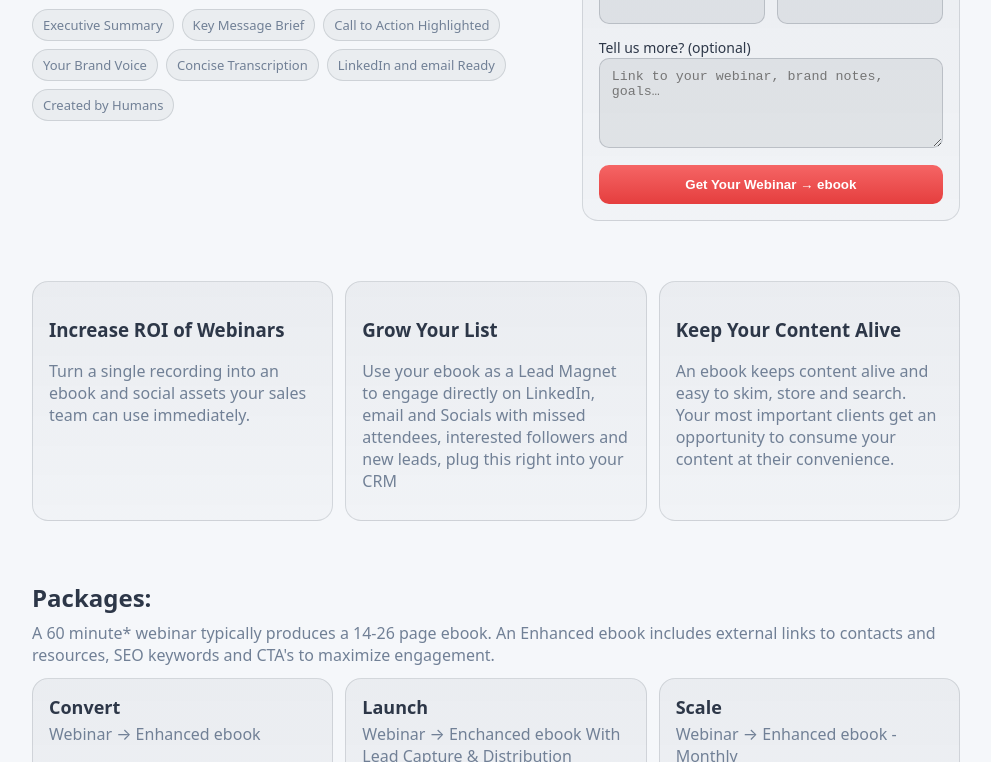
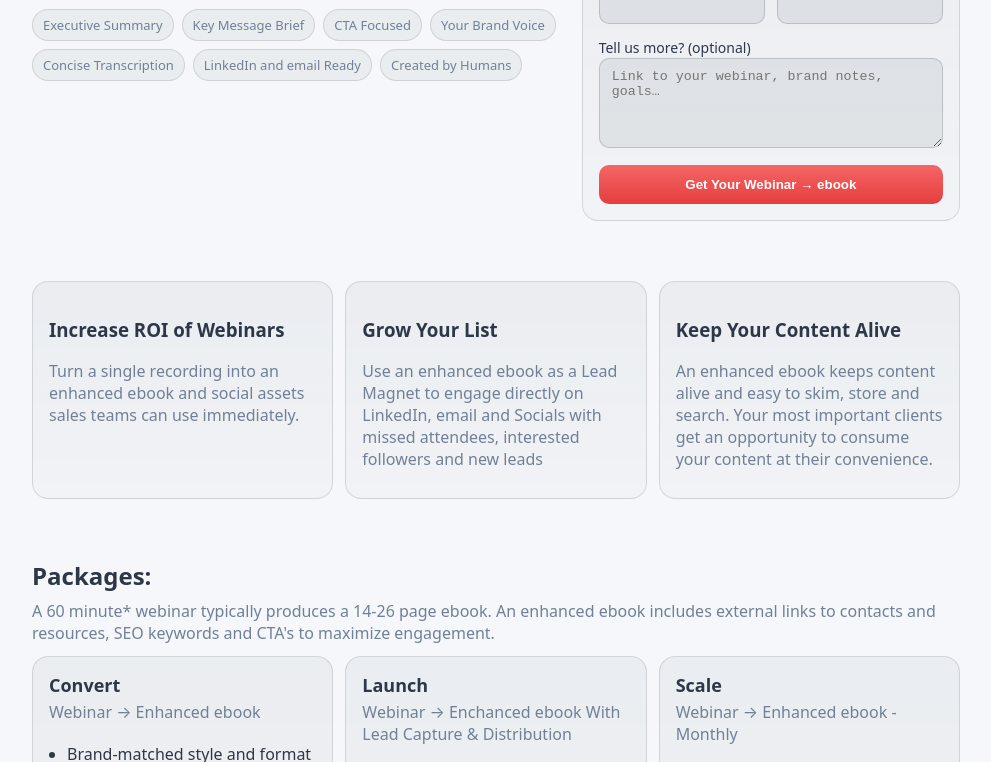
Before and after one commit to jayhill88/leadpathls, a plain HTML site: page index.html in a window 1280 px wide. Shown: the part 179-941 px from the top of the page, without its empty margins (144-1135 px from the left). Drawn offline with Linux system fonts and the light colour scheme.

Commit message:
Small edits to text content.

```diff
--- a/index.html
+++ b/index.html
@@ -58,7 +58,7 @@
         <div class="badges">
           <span class="badge">Executive Summary</span>
           <span class="badge">Key Message Brief</span>
-          <span class="badge">Call to Action Highlighted</span>
+          <span class="badge">CTA Focused</span>
           <span class="badge">Your Brand Voice</span>
           <span class="badge">Concise Transcription</span>
           <span class="badge">LinkedIn and email Ready</span>
@@ -113,15 +113,15 @@
       <div class="grid-3">
         <div class="card">
           <h3>Increase ROI of Webinars</h3>
-          <p class="lead">Turn a single recording into an ebook and social assets your sales team can use immediately.</p>
+          <p class="lead">Turn a single recording into an enhanced ebook and social assets sales teams can use immediately.</p>
         </div>
         <div class="card">
           <h3>Grow Your List</h3>
-          <p class="lead">Use your ebook as a Lead Magnet to engage directly on LinkedIn, email and Socials with missed attendees, interested followers and new leads, plug this right into your CRM</p>
+          <p class="lead">Use an enhanced ebook as a Lead Magnet to engage directly on LinkedIn, email and Socials with missed attendees, interested followers and new leads</p>
         </div>
         <div class="card">
           <h3>Keep Your Content Alive</h3>
-          <p class="lead">An ebook keeps content alive and easy to skim, store and search. Your most important clients get an opportunity to consume your content at their convenience.</p>
+          <p class="lead">An enhanced ebook keeps content alive and easy to skim, store and search. Your most important clients get an opportunity to consume your content at their convenience.</p>
         </div>
       </div>
   </section>
@@ -129,7 +129,7 @@
     <!-- TIERS (pilot anchors) -->
   <section class="section">
     <h2 style="margin:0 0 8px">Packages:</h2>
-      <p class="lead">A 60 minute* webinar typically produces a 14-26 page ebook. An Enhanced ebook includes external links to contacts and resources, SEO keywords and CTA's to maximize engagement.</p>
+      <p class="lead">A 60 minute* webinar typically produces a 14-26 page ebook. An enhanced ebook includes external links to contacts and resources, SEO keywords and CTA's to maximize engagement.</p>
 
     <div class="tiers">
     <div class="card tier">
```
